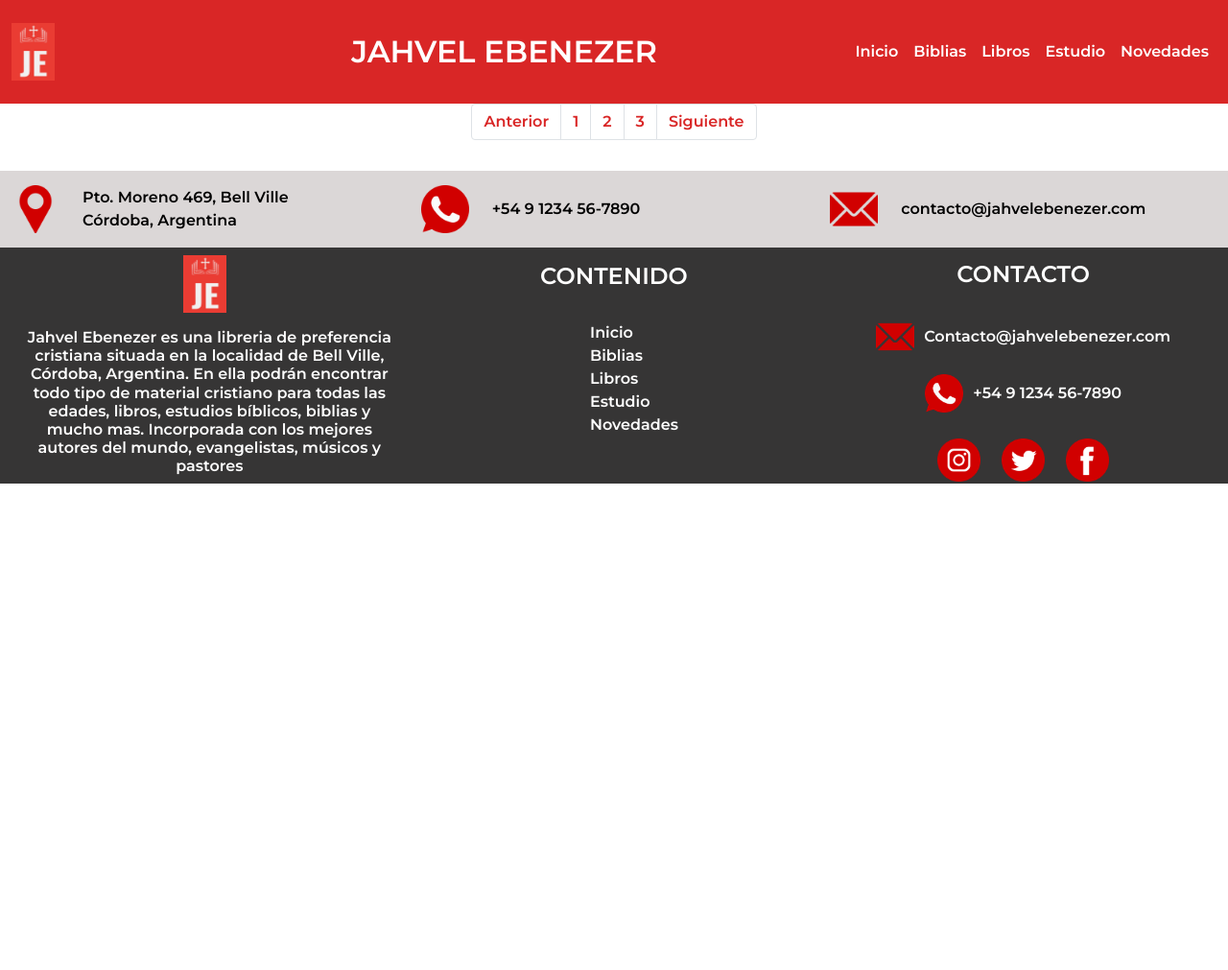
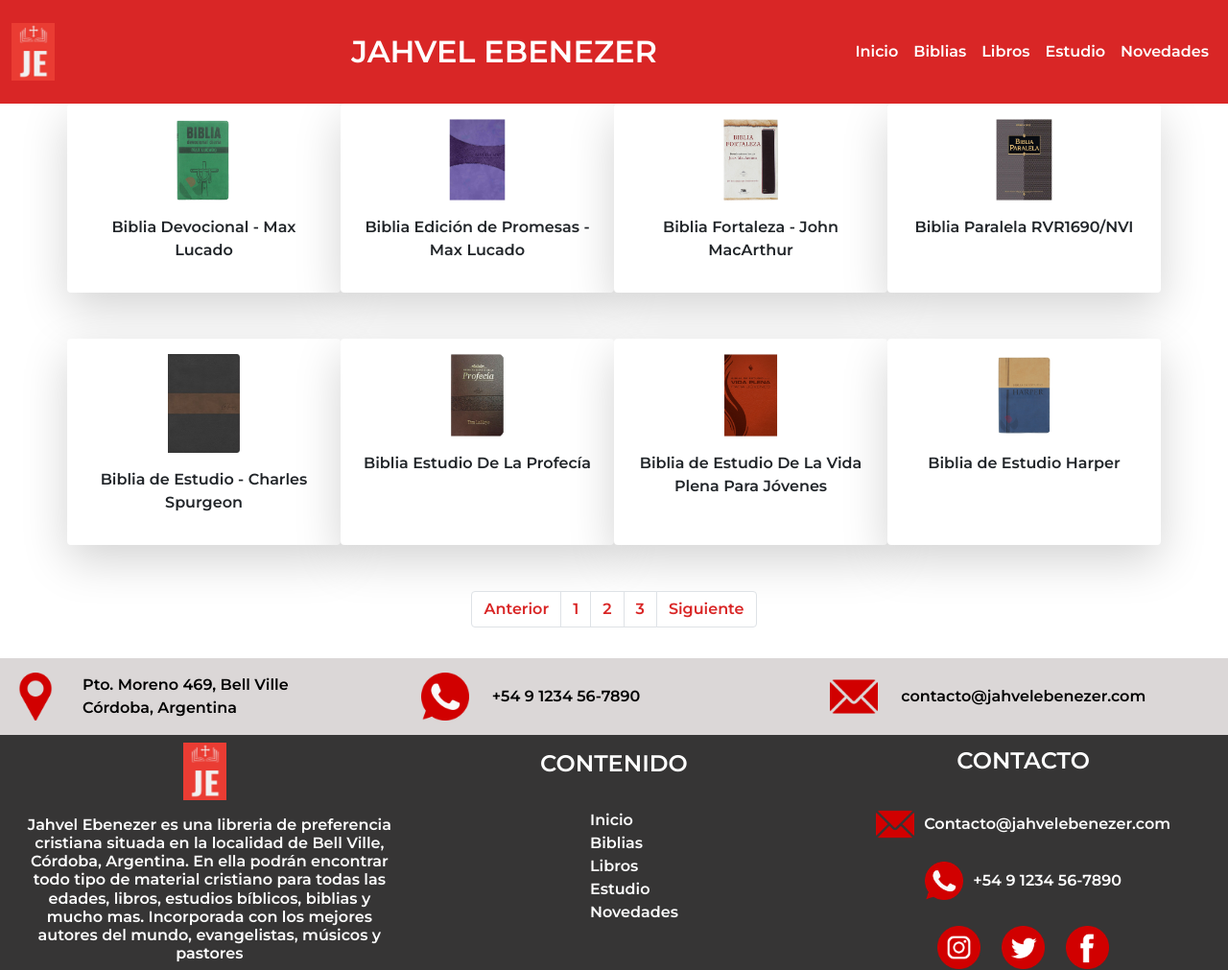
Before and after one commit to nachorb14/Libreria-Jahvel-Ebenezer, a website: page pages-productos/biblias/biblias-estudios/biblias-estudios.html in a window 1280 px wide. Shown: the whole page at 96% size. Before the commit the page ends 800 px from the top, so only its background shows below. Drawn offline with nearby package versions, Linux system fonts and the light colour scheme.

Commit message:
Agregué los productos a la página Biblias de Estudios

```diff
--- a/pages-productos/biblias/biblias-estudios/biblias-estudios.html
+++ b/pages-productos/biblias/biblias-estudios/biblias-estudios.html
@@ -73,6 +73,46 @@
     <!-- FIN DE HEADER -->
 
     <!-- SECCIÓN BIBLIAS -->
+    <section>
+        <div class="container">
+            <div class="row">
+                <div class="col-xl-3 col-lg-3 col-md-6 shadow-lg p-3 mb-5 bg-body rounded box-products animation-scale">
+                    <img src="../../../pages-productos/biblias/biblias-estudios/biblia-devocional-max-lucado.jpeg" alt="Biblia devocional de max lucado" style="width: 30%;">
+                    <p class="txt-products"><strong>Biblia Devocional - Max Lucado</strong></p>
+                </div>
+                <div class="col-xl-3 col-lg-3 col-md-6 shadow-lg p-3 mb-5 bg-body rounded box-products animation-scale">
+                    <img src="../../../pages-productos/biblias/biblias-estudios/biblia-edicion-de-promesas-max-lucado.jpeg" alt="Biblia edición de promesas de max lucado" style="width: 30%;">
+                    <p class="txt-products"><strong>Biblia Edición de Promesas - Max Lucado</strong></p>
+                </div>
+                <div class="col-xl-3 col-lg-3 col-md-6 shadow-lg p-3 mb-5 bg-body rounded box-products animation-scale">
+                    <img src="../../../pages-productos/biblias/biblias-estudios/biblia-fortaleza-john-macarthur.jpeg" alt="Biblia fortaleza john macarthur" style="width: 30%;">
+                    <p class="txt-products"><strong>Biblia Fortaleza - John MacArthur</strong></p>
+                </div>
+                <div class="col-xl-3 col-lg-3 col-md-6 shadow-lg p-3 mb-5 bg-body rounded box-products animation-scale">
+                    <img src="../../../pages-productos/biblias/biblias-estudios/biblia-paralela-rvr1960-nvi.jpeg" alt="Biblia paralela rvr1960-nvi" style="width: 30%;">
+                    <p class="txt-products"><strong>Biblia Paralela RVR1690/NVI</strong></p>
+                </div>
+            </div>
+            <div class="row">
+                <div class="col-xl-3 col-lg-3 col-md-6 shadow-lg p-3 mb-5 bg-body rounded box-products animation-scale">
+                    <img src="../../../pages-productos/biblias/biblias-estudios/bibliaspurgeon.jpeg" alt="Biblia de estudio charles spurgeon" style="width: 30%;">
+                    <p class="txt-products"><strong>Biblia de Estudio - Charles Spurgeon</strong></p>
+                </div>
+                <div class="col-xl-3 col-lg-3 col-md-6 shadow-lg p-3 mb-5 bg-body rounded box-products animation-scale">
+                    <img src="../../../pages-productos/biblias/biblias-estudios/estudio-de-la-profecia.jpeg" alt="Estudio de la profecía" style="width: 30%;">
+                    <p class="txt-products"><strong>Biblia Estudio De La Profecía</strong></p>
+                </div>
+                <div class="col-xl-3 col-lg-3 col-md-6 shadow-lg p-3 mb-5 bg-body rounded box-products animation-scale">
+                    <img src="../../../pages-productos/biblias/biblias-estudios/estudio-de-la-vida-plena-para-jovenes.jpeg" alt="Estudio de la vida plena para jóvenes" style="width: 30%;">
+                    <p class="txt-products"><strong>Biblia de Estudio De La Vida Plena Para Jóvenes</strong></p>
+                </div>
+                <div class="col-xl-3 col-lg-3 col-md-6 shadow-lg p-3 mb-5 bg-body rounded box-products animation-scale">
+                    <img src="../../../pages-productos/biblias/biblias-estudios/estudio-harper.jpeg" alt="Biblia estudio harper" style="width: 30%;">
+                    <p class="txt-products"><strong>Biblia de Estudio Harper</strong></p>
+                </div>
+            </div>
+        </div>
+    </section>
     <!-- FIN SECCIÓN BIBLIAS -->
 
     <!-- SECCIÓN NAVEGACIÓN ENTRE PÁGINAS -->
```
